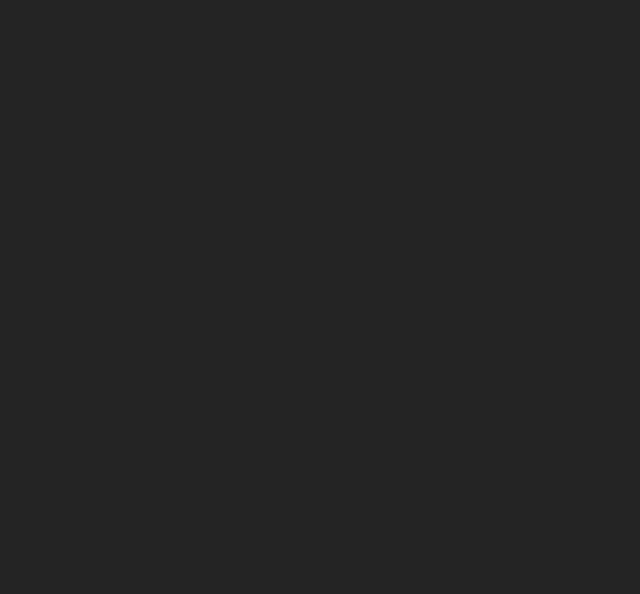
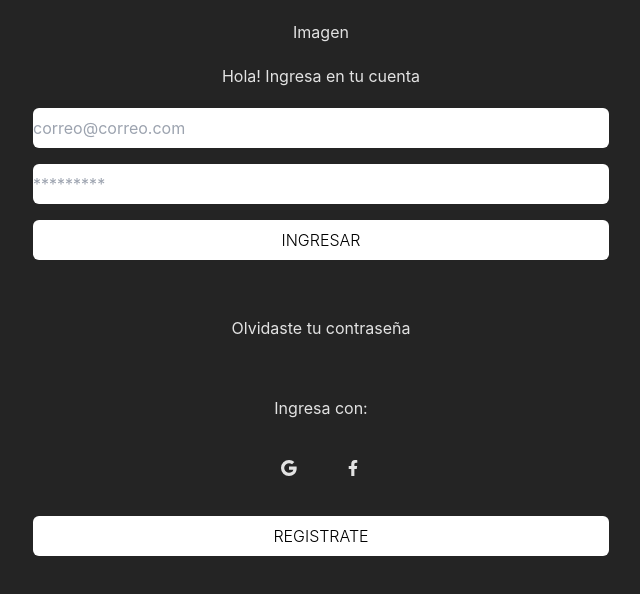
Before and after one commit to No-Country/c10-40-ft-mern, a React (Vite) app in the folder frontend/: page /login in a window 1280 px wide. Before the commit this address had no page. Shown: the top 594 px of the page, without its empty margins (319-959 px from the left). Built offline with nearby package versions, Linux system fonts and the light colour scheme.

Commit message:
feat: add login form

```diff
--- a/frontend/package.json
+++ b/frontend/package.json
@@ -31,6 +31,7 @@
     "postcss": "^8.4.21",
     "prettier": "^2.8.7",
     "prettier-config-standard": "^5.0.0",
+    "react-icons": "^4.8.0",
     "tailwindcss": "^3.3.0",
     "typescript": "^4.9.5",
     "vite": "^4.2.0",
--- a/frontend/src/App.tsx
+++ b/frontend/src/App.tsx
@@ -1,4 +1,4 @@
-import { Home, About } from 'pages'
+import { About, Home, Login } from 'pages'
 import { Route, Routes } from 'react-router-dom'
 
 function App(): JSX.Element {
@@ -6,6 +6,7 @@ function App(): JSX.Element {
     <Routes>
       <Route path="/" element={<Home />} />
       <Route path="/about" element={<About />} />
+      <Route path="/login" element={<Login />} />
     </Routes>
   )
 }
--- /dev/null
+++ b/frontend/src/pages/Login/index.tsx
@@ -0,0 +1,44 @@
+import { BsGoogle } from 'react-icons/bs'
+import { FaFacebookF } from 'react-icons/fa'
+import { Link } from 'react-router-dom'
+
+const Login = (): JSX.Element => {
+  return (
+    <div className="flex flex-col justify-center items-center mt-5 max-w-xl mx-auto">
+      <div>Imagen</div>
+      <div className="my-5">Hola! Ingresa en tu cuenta</div>
+
+      <form className="flex flex-col gap-4 text-center w-full">
+        <input
+          className="rounded-md h-10"
+          placeholder={'correo@correo.com'}
+          value={''}
+        />
+        <input
+          className="rounded-md h-10"
+          placeholder={'*********'}
+          value={''}
+        />
+        <button className="uppercase bg-white hover:bg-gray-500 ease-in-out duration-300 text-black rounded-md h-10 font-light">
+          Ingresar
+        </button>
+        <Link
+          to={'/'}
+          className="my-10 hover:text-gray-500 ease-in-out duration-200">
+          Olvidaste tu contraseña
+        </Link>
+        <p>Ingresa con: </p>
+
+        <div className="flex gap-12 justify-center my-6">
+          <BsGoogle />
+          <FaFacebookF />
+        </div>
+        <button className="uppercase bg-white hover:bg-gray-500 ease-in-out duration-300 text-black rounded-md h-10 font-light">
+          Registrate
+        </button>
+      </form>
+    </div>
+  )
+}
+
+export default Login
--- a/frontend/src/pages/index.ts
+++ b/frontend/src/pages/index.ts
@@ -1,2 +1,3 @@
 export { default as Home } from './Home'
 export { default as About } from './About'
+export { default as Login } from './Login'
```
Also changed, not shown: 1 other file (tests, documents, lock files or other folders).
